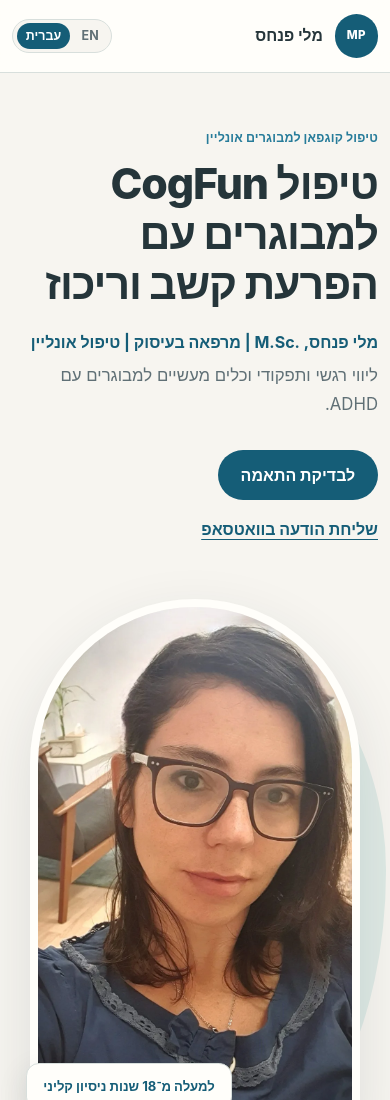
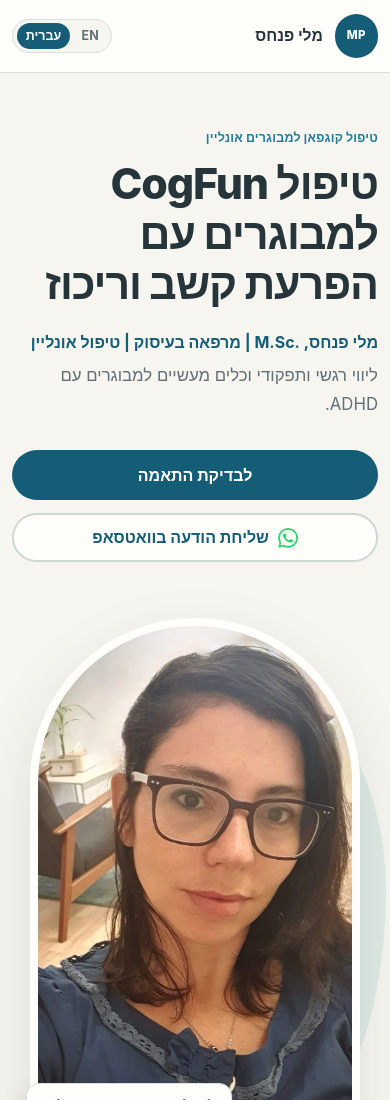
Before and after one commit to yoelp2k/my-ot.eu, a website: page he/index.html in a window 390 px wide. Shown: the top 1100 px of the page. Drawn offline with Linux system fonts and the light colour scheme.

Commit message:
Polish mobile WhatsApp action

```diff
--- a/he/index.html
+++ b/he/index.html
@@ -10,7 +10,7 @@
     <link rel="alternate" hreflang="en" href="https://www.my-ot.eu/">
     <link rel="alternate" hreflang="he" href="https://www.my-ot.eu/he/">
     <link rel="alternate" hreflang="x-default" href="https://www.my-ot.eu/">
-    <link rel="stylesheet" href="../style.css?v=20260715b">
+    <link rel="stylesheet" href="../style.css?v=20260715c">
 </head>
 <body>
     <a class="skip-link" href="#main-content">דילוג לתוכן הראשי</a>
@@ -42,7 +42,7 @@
                 <p class="hero-intro">ליווי רגשי ותפקודי וכלים מעשיים למבוגרים עם <bdi>ADHD</bdi>.</p>
                 <div class="hero-actions">
                     <a class="button" href="#contact">לבדיקת התאמה</a>
-                    <a class="text-link" href="https://wa.me/972507870635">שליחת הודעה בוואטסאפ</a>
+                    <a class="button button-secondary whatsapp-button" href="https://wa.me/972507870635"><img src="../whatsapp-mark.png" width="64" height="64" alt="" aria-hidden="true">שליחת הודעה בוואטסאפ</a>
                 </div>
             </div>
             <figure class="portrait-area">
--- a/style.css
+++ b/style.css
@@ -94,9 +94,13 @@
 h1 { max-width: 14ch; font-size: clamp(2.6rem, 5.6vw, 4.8rem); font-weight: 760; }
 .byline { margin: 1.25rem 0 .25rem; color: var(--blue-dark); font-weight: 750; }
 .hero-intro { max-width: 36rem; margin: .35rem 0 2rem; color: var(--muted); font-size: clamp(1.05rem, 1.8vw, 1.3rem); }
-.hero-actions { display: flex; align-items: center; flex-wrap: wrap; gap: 1rem 1.35rem; }
+.hero-actions { display: flex; align-items: center; flex-wrap: wrap; gap: .8rem; }
 .button { display: inline-flex; align-items: center; justify-content: center; min-height: 3.1rem; padding: .75rem 1.3rem; color: white; background: var(--blue-dark); border: 2px solid transparent; border-radius: 2rem; font-weight: 750; line-height: 1.15; text-decoration: none; transition: background 160ms ease, transform 160ms ease; }
 .button:hover { background: #104c62; transform: translateY(-1px); }
+.button-secondary { color: var(--blue-dark); background: var(--surface); border-color: #cbd8d6; }
+.button-secondary:hover { background: #eef4f1; }
+.whatsapp-button { gap: .55rem; }
+.whatsapp-button img { flex: 0 0 auto; width: 1.25rem; height: 1.25rem; }
 .text-link, .linkedin-link { color: var(--blue-dark); font-weight: 720; text-decoration-thickness: 1px; text-underline-offset: .25em; }
 .portrait-area { position: relative; width: min(100%, 430px); margin: 0 auto; }
 .portrait-area::before { content: ""; position: absolute; inset: 7% -8% -5% 9%; z-index: -1; background: var(--sage); border-radius: 48% 52% 46% 54% / 42% 45% 55% 58%; }
@@ -194,7 +198,8 @@
     .language-switcher a { padding-inline: .58rem; }
     .hero { grid-template-columns: 1fr; gap: 3.5rem; padding-block: 3.5rem 5rem; }
     h1 { max-width: 15ch; font-size: clamp(2.4rem, 11vw, 3.6rem); }
-    .hero-actions { align-items: flex-start; flex-direction: column; }
+    .hero-actions { align-items: stretch; flex-direction: column; width: min(100%, 23rem); }
+    .hero-actions .button { width: 100%; }
     .portrait-area { width: min(90%, 390px); }
     .portrait-area figcaption {
         inset-inline-end: -.25rem;
```
Also changed, not shown: index.html (+2 -2 lines), test/site.test.js (+7 -1 lines), .github/workflows/pages.yml, whatsapp-mark.png (added).
